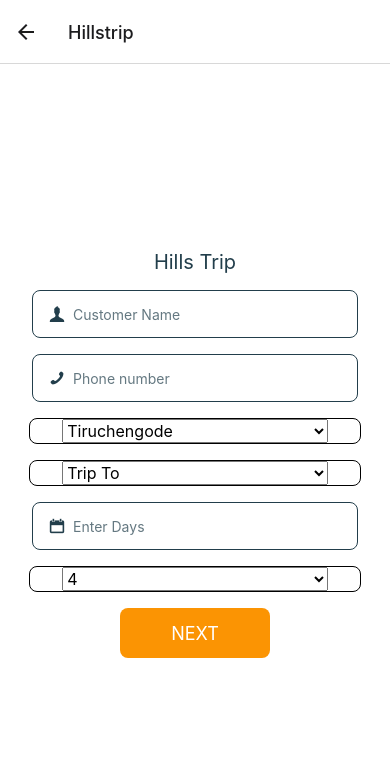
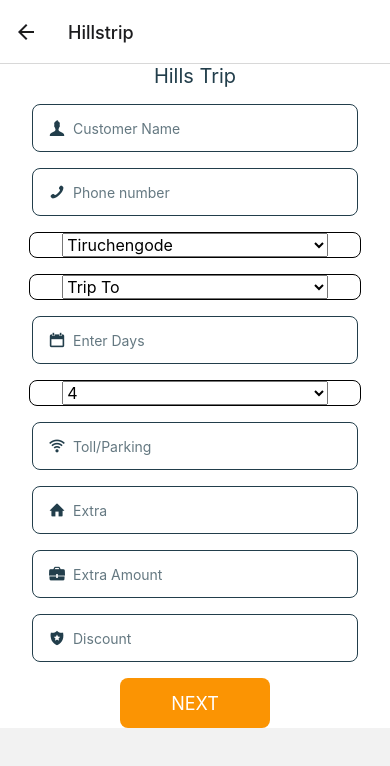
Before and after one commit to ingeniumpavithra/Vetri-taxi-mobile, a React Native app: screen /Hillstrip in a window 390 px wide. Shown: the top 766 px of the page. Built offline with nearby package versions, Linux system fonts and the light colour scheme.

Commit message:
hillstrip updated changed

```diff
--- a/context/HillsContextProvider.js
+++ b/context/HillsContextProvider.js
@@ -10,6 +10,10 @@ export const HillsContextProvider = (props) => {
     members: 4,
     tripfrom:'Tiruchengode',
     trip_days:'',
+    tolls:'',
+    extra:'',
+    extra_amt:'',
+    discount:''
   });
 
   const handleChangeBilling = (value,name) => {
--- a/context/LocalContextProvider.js
+++ b/context/LocalContextProvider.js
@@ -12,6 +12,10 @@ export const LocalContextProvider = (props) => {
     tripkms:0,
     triphr:0,
     xtrakm:0,
+    tolls:'',
+    extra:'',
+    extra_amt:'',
+    discount:''
 
   });
 
--- a/screens/Billhillstrip.js
+++ b/screens/Billhillstrip.js
@@ -22,14 +22,28 @@ const Billhillstrip = () => {
     billingDatas,
   } = useContext(HillsContext);
 
-  const batta = billingDatas.trip_days * 300;
-  let pay, result = 0;
+  if(billingDatas.discount===''){
+    billingDatas.discount=0;
+  }
+  if(billingDatas.tolls===''){
+    billingDatas.tolls=0;
+  }
+  if(billingDatas.extra_amt===''){
+    billingDatas.extra_amt=0;
+  }
+
+  let batta =
+   billingDatas.trip_days * 300;
+  let pay= 0;
 
   if(billingDatas.tripto){
     billingDatas.tripto==='Yercaud'? pay=3000 :billingDatas.tripto==='Kolli Hills'? pay=3500 :billingDatas.tripto==='Kodaikanal'? pay=6000 :billingDatas.tripto==='Ooty'? pay=6000 :billingDatas.tripto==='Palani'? pay=3000 : pay=0
     }
+    let calc = 0;
 
-    batta>0 ? result = pay + batta : result = pay;
+    billingDatas.discount  >0 ? calc = (parseFloat(billingDatas.tolls) + parseFloat(billingDatas.extra_amt))-parseFloat(billingDatas.discount) : calc = parseFloat(billingDatas.tolls) + parseFloat(billingDatas.extra_amt);
+
+    const result = pay + calc + batta;
 
   let data = {
     car_id: car_id,
@@ -90,9 +104,20 @@ const Billhillstrip = () => {
           {batta || 0}
       </Text>
       <Text style={{ color: '#223e4b', fontSize: 20, marginBottom: 16,}}>
-         Total :
-          {result || 0}
-      </Text>
+              Toll Price:
+             {billingDatas.tolls|| 0}
+         </Text>
+         <Text style={{ color: '#223e4b', fontSize: 20, marginBottom: 16,}}>
+          Extra Amount:
+          {billingDatas.extra_amt  || 0}
+         </Text>
+         <Text style={{ color: '#223e4b', fontSize: 20, marginBottom: 16,}}>
+          Discount :
+           {billingDatas.discount || 0}
+          </Text>
+          <Text style={{ color: '#fb9403', fontSize: 28, marginBottom: 16, fontWeight: 'bold', }}>
+                 Total : { result }
+              </Text>
 
       </Card>
       </View>
--- a/screens/Billlocaltrip.js
+++ b/screens/Billlocaltrip.js
@@ -23,10 +23,25 @@ const Billlocaltrip = () => {
         handleChangeBilling
       } = useContext(LocalContext);
 
-      const xtracharge = localData.xtrakm * 12;
+      if(localData.discount===''){
+        localData.discount=0;
+      }
+      if(localData.tolls===''){
+        localData.tolls=0;
+      }
+      if(localData.extra_amt===''){
+        localData.extra_amt=0;
+      }
+
+
+      let xtracharge = localData.xtrakm * 12;
       let result = 0;
+      xtracharge > 0 ? result = localData.tripCharge + xtracharge : result = localData.tripCharge;
 
-      xtracharge > 0 ? result = localData.tripCharge + xtracharge : result = localData.tripCharge;
+      let calc = 0;
+      console.log("working")
+      localData.discount  >0 ? calc = (parseFloat(localData.tolls) + parseFloat(localData.extra_amt))-parseFloat(localData.discount) : calc = parseFloat(localData.tolls) + parseFloat(localData.extra_amt);
+      let value = xtracharge + calc + result;
 
       let data = {
         car_id: car_id,
@@ -37,7 +52,8 @@ const Billlocaltrip = () => {
         mobile: localData.phone,
         xtrakm: localData.xtrakm,
         xtracharge: xtracharge,
-        total: result
+        total: result,
+        value: value,
     }
 
       async function addBill() {
@@ -90,7 +106,18 @@ const Billlocaltrip = () => {
 
                    {localData.xtrakm * 12 || 0}
                 </Text>
-
+                <Text style={{ color: '#223e4b', fontSize: 20, marginBottom: 16,}}>
+              Toll Price:
+             {localData.tolls|| 0}
+         </Text>
+         <Text style={{ color: '#223e4b', fontSize: 20, marginBottom: 16,}}>
+          Extra Amount:
+          {localData.extra_amt  || 0}
+         </Text>
+         <Text style={{ color: '#223e4b', fontSize: 20, marginBottom: 16,}}>
+          Discount :
+           {localData.discount || 0}
+          </Text>
               <Text style={{ color: '#fb9403', fontSize: 28, marginBottom: 16, fontWeight: 'bold', }}>
                  Total : { result }
               </Text>
--- a/screens/Billnormaltaxi.js
+++ b/screens/Billnormaltaxi.js
@@ -35,7 +35,6 @@ const {
       }
 
       let totalPrice = normalData.distance_travelled * 12;
-      console.log( totalPrice)
       let result = 0;
       normalData.distance_travelled >= 300 ? result = result + normalData.driver_beta + normalData.waiting_chargeamount : result = result + normalData.waiting_chargeamount
       let calc = 0;
--- a/screens/Hillstrip.js
+++ b/screens/Hillstrip.js
@@ -1,5 +1,5 @@
 import React,{ useState, useContext } from 'react'
-import { View, Text, Picker } from 'react-native'
+import { View, Text, Picker,ScrollView } from 'react-native'
 import { useNavigation } from "@react-navigation/native";
 import { HillsContext } from "../context/HillsContextProvider";
 import Input from '../components/input'
@@ -47,6 +47,7 @@ const Hillstrip = () => {
       }
 
     return (
+      <ScrollView>
         <View
             style={{
                 flex: 1,
@@ -144,13 +145,68 @@ const Hillstrip = () => {
 
 
                 </Picker>
+
             </View>
+            <View style={{ paddingHorizontal: 32, marginBottom: 16, width: '100%' }}>
+        <Input
+          icon='signal'
+          placeholder='Toll/Parking'
+          autoCapitalize='none'
+          keyboardAppearance='dark'
+          returnKeyType='next'
+          returnKeyLabel='next'
+          value = {billingDatas.tolls}
+          keyboardType = 'numeric'
+          onChangeText={value => handleChangeBilling(value,'tolls')}
+        />
+      </View>
+      <View style={{ paddingHorizontal: 32, marginBottom: 16, width: '100%' }}>
+        <Input
+          icon='home'
+          placeholder='Extra'
+          autoCapitalize='none'
+          keyboardAppearance='dark'
+          returnKeyType='next'
+          returnKeyLabel='next'
+          value = {billingDatas.extra}
+          keyboardType = 'default'
+          onChangeText={value => handleChangeBilling(value,'extra')}
+        />
+      </View>
+      <View style={{ paddingHorizontal: 32, marginBottom: 16, width: '100%' }}>
+        <Input
+          icon='briefcase'
+          placeholder='Extra Amount'
+          autoCapitalize='none'
+          keyboardAppearance='dark'
+          returnKeyType='next'
+          returnKeyLabel='next'
+          value = {billingDatas.extra_amt}
+          keyboardType = 'numeric'
+          onChangeText={value => handleChangeBilling(value,'extra_amt')}
+        />
+      </View>
+      <View style={{ paddingHorizontal: 32, marginBottom: 16, width: '100%' }}>
+        <Input
+          icon='shield'
+          placeholder='Discount'
+          autoCapitalize='none'
+          keyboardAppearance='dark'
+          returnKeyType='next'
+          returnKeyLabel='next'
+          value = {billingDatas.discount}
+          keyboardType = 'numeric'
+          onChangeText={value => handleChangeBilling(value,'discount')}
+        />
+      </View>
+
             <Button label='Next' onPress={() =>  { if(isValidForm()){
                 navigation.navigate("Billhillstrip")
        }
         }} />
 
         </View>
+        </ScrollView>
     )
 }
 
--- a/screens/localTrip.js
+++ b/screens/localTrip.js
@@ -1,5 +1,5 @@
 import React,{useState, useContext} from 'react'
-import { View, Text ,Picker} from 'react-native'
+import { View, Text ,Picker, ScrollView} from 'react-native'
 import { useNavigation } from "@react-navigation/native";
 import Input from '../components/input'
 import Button from '../components/button'
@@ -39,6 +39,7 @@ const {
 const navigation = useNavigation();
 
   return (
+    <ScrollView>
     <View
       style={{
         flex: 1,
@@ -123,12 +124,67 @@ const navigation = useNavigation();
            onChangeText={value => handleChangeBilling(value,'xtrakm')}
         />
       </View>
+      <View style={{ paddingHorizontal: 32, marginBottom: 16, width: '100%' }}>
+        <Input
+          icon='signal'
+          placeholder='Toll/Parking'
+          autoCapitalize='none'
+          keyboardAppearance='dark'
+          returnKeyType='next'
+          returnKeyLabel='next'
+          value = {localData.tolls}
+          keyboardType = 'numeric'
+          onChangeText={value => handleChangeBilling(value,'tolls')}
+        />
+      </View>
+      <View style={{ paddingHorizontal: 32, marginBottom: 16, width: '100%' }}>
+        <Input
+          icon='home'
+          placeholder='Extra'
+          autoCapitalize='none'
+          keyboardAppearance='dark'
+          returnKeyType='next'
+          returnKeyLabel='next'
+          value = {localData.extra}
+          keyboardType = 'default'
+          onChangeText={value => handleChangeBilling(value,'extra')}
+        />
+      </View>
+      <View style={{ paddingHorizontal: 32, marginBottom: 16, width: '100%' }}>
+        <Input
+          icon='briefcase'
+          placeholder='Extra Amount'
+          autoCapitalize='none'
+          keyboardAppearance='dark'
+          returnKeyType='next'
+          returnKeyLabel='next'
+          value = {localData.extra_amt}
+          keyboardType = 'numeric'
+          onChangeText={value => handleChangeBilling(value,'extra_amt')}
+        />
+      </View>
+      <View style={{ paddingHorizontal: 32, marginBottom: 16, width: '100%' }}>
+        <Input
+          icon='shield'
+          placeholder='Discount'
+          autoCapitalize='none'
+          keyboardAppearance='dark'
+          returnKeyType='next'
+          returnKeyLabel='next'
+          value = {localData.discount}
+          keyboardType = 'numeric'
+          onChangeText={value => handleChangeBilling(value,'discount')}
+        />
+      </View>
+
       <Button  label='Next'
        onPress={() => { if(isValidForm()){
         navigation.navigate("Billlocaltrip")
        }
         }}
       />
+
     </View>
+    </ScrollView>
   )
 }
```
